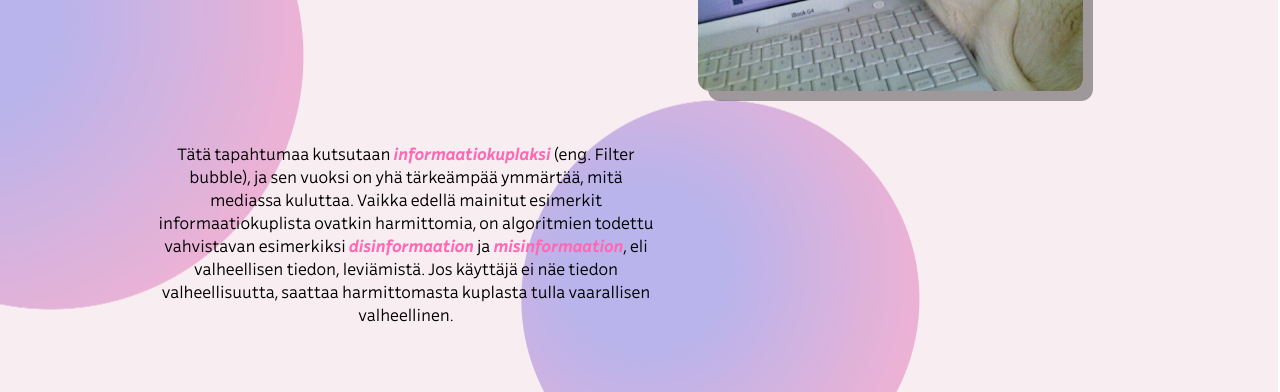
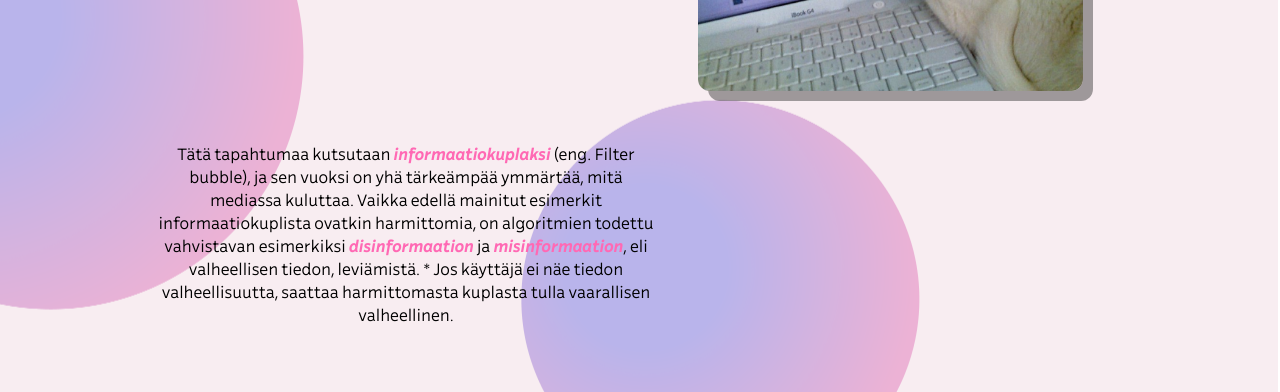
Before and after one commit to kontsanen/VDM-project, a React (Create React App) app: page /info in a window 1280 px wide. Shown: the part 1080-1472 px from the top of the page. Built offline with nearby package versions, Linux system fonts and the light colour scheme; a web font is replaced by a local one.

Commit message:
Lisätty tähti tekstii

```diff
--- a/src/InfoBody.js
+++ b/src/InfoBody.js
@@ -14,7 +14,7 @@ function InfoBody() {
       <div className="textitem2">Nykyään algoritmeja käytetään kuitenkin myös määrittelemään, mitä sisältöjä näet. Tämä tehdään usein esimerkiksi käyttöhistoriasi perusteella.</div>
       <div className="textitem1"> Jos luet usein uutisia jalkapallosta tai tykkäilet paljon tietyn poliitikon videoista, näet mitä todennäköisimmin näihin aihepiireihin liittyviä sisältöjä etusivullasi huomenna ja sitä seuraavanakin päivänä. Kuulostaa kivalta, vai mitä? Pian saatat kuitenkin huomata, että muunlaisen sisällön osuus on pienentynyt.</div>
       <div className="cat-pic"><img src="/resources/images/cat.jpg" alt="Yle" width="100%" /></div>
-      <div className="textitem1"> Tätä tapahtumaa kutsutaan <span className="pink-and-bold-and-cursive-word"> informaatiokuplaksi </span> (eng. Filter bubble), ja sen vuoksi on yhä tärkeämpää ymmärtää, mitä mediassa kuluttaa. Vaikka edellä mainitut esimerkit informaatiokuplista ovatkin harmittomia, on algoritmien todettu vahvistavan esimerkiksi <span className="pink-and-bold-and-cursive-word"> disinformaation </span> ja <span className="pink-and-bold-and-cursive-word"> misinformaation</span>, eli valheellisen tiedon, leviämistä. Jos käyttäjä ei näe tiedon valheellisuutta, saattaa harmittomasta kuplasta tulla vaarallisen valheellinen.</div>
+      <div className="textitem1"> Tätä tapahtumaa kutsutaan <span className="pink-and-bold-and-cursive-word"> informaatiokuplaksi </span> (eng. Filter bubble), ja sen vuoksi on yhä tärkeämpää ymmärtää, mitä mediassa kuluttaa. Vaikka edellä mainitut esimerkit informaatiokuplista ovatkin harmittomia, on algoritmien todettu vahvistavan esimerkiksi <span className="pink-and-bold-and-cursive-word"> disinformaation </span> ja <span className="pink-and-bold-and-cursive-word"> misinformaation</span>, eli valheellisen tiedon, leviämistä. * Jos käyttäjä ei näe tiedon valheellisuutta, saattaa harmittomasta kuplasta tulla vaarallisen valheellinen.</div>
       <div className="textitem2">Valheellisen tiedon ohella myös näkökulma ympäröivään maailmaan ja sen tapahtumiin kaventuu, kun oma syöte toistaa vain samoja teemoja ja näkökulmia. Yhteiskunnan tasolla tämä lisää <span className="pink-and-bold-and-cursive-word"> polarisaatiota </span> eli mielipiteiden selkeää kahtia jakautumista ja vastakkainasettelua. Yksilön tasolla tämä saattaa puolestaan johtaa olennaisen, esimerkiksi terveyteen tai sotaan liittyvän tiedon missaamiseen.</div>
       <div className="text-item3"> Älä anna siis muiden puhaltaa kupliasi – mieti, mitä luet.</div>
 
```
